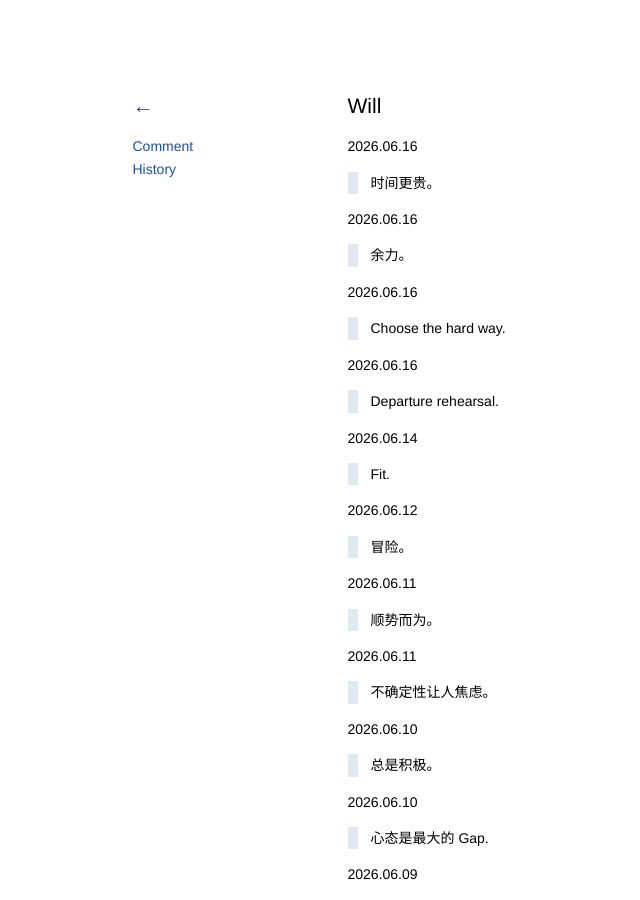
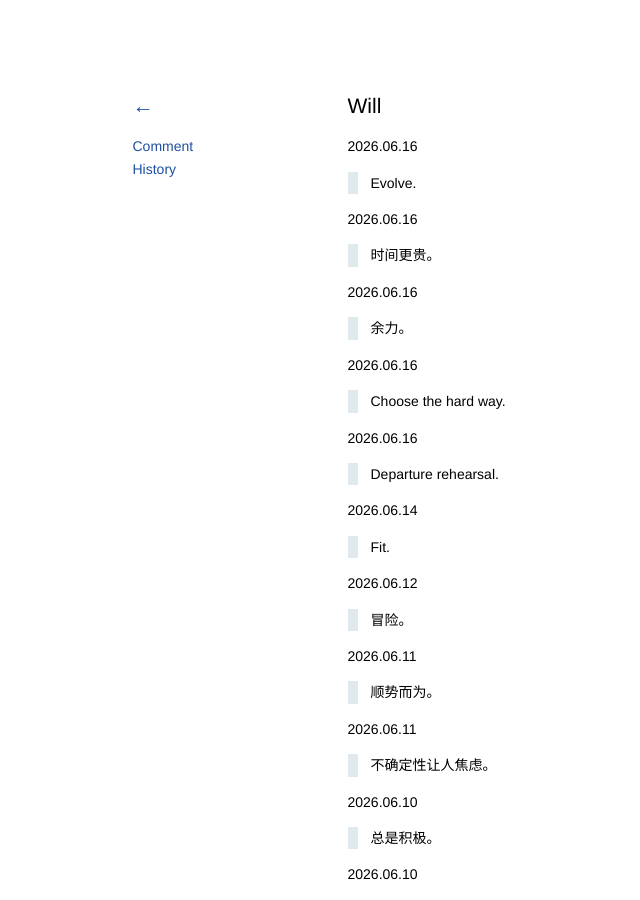
Before and after one commit to kidlj/awei, a Jekyll site: the page built from _wiki/will.md, in a window 1280 px wide and 900 px high. Shown: the whole window, without its empty margins (0-640 px from the left). Built offline with Jekyll 4.4.1, drawn with Linux system fonts in a browser that asks for light colours.

Commit message:
udpate will

```diff
--- a/_wiki/will.md
+++ b/_wiki/will.md
@@ -1,6 +1,10 @@
 ---
 title: Will
 ---
+
+2026.06.16
+
+> Evolve.
 
 2026.06.16
 
```
